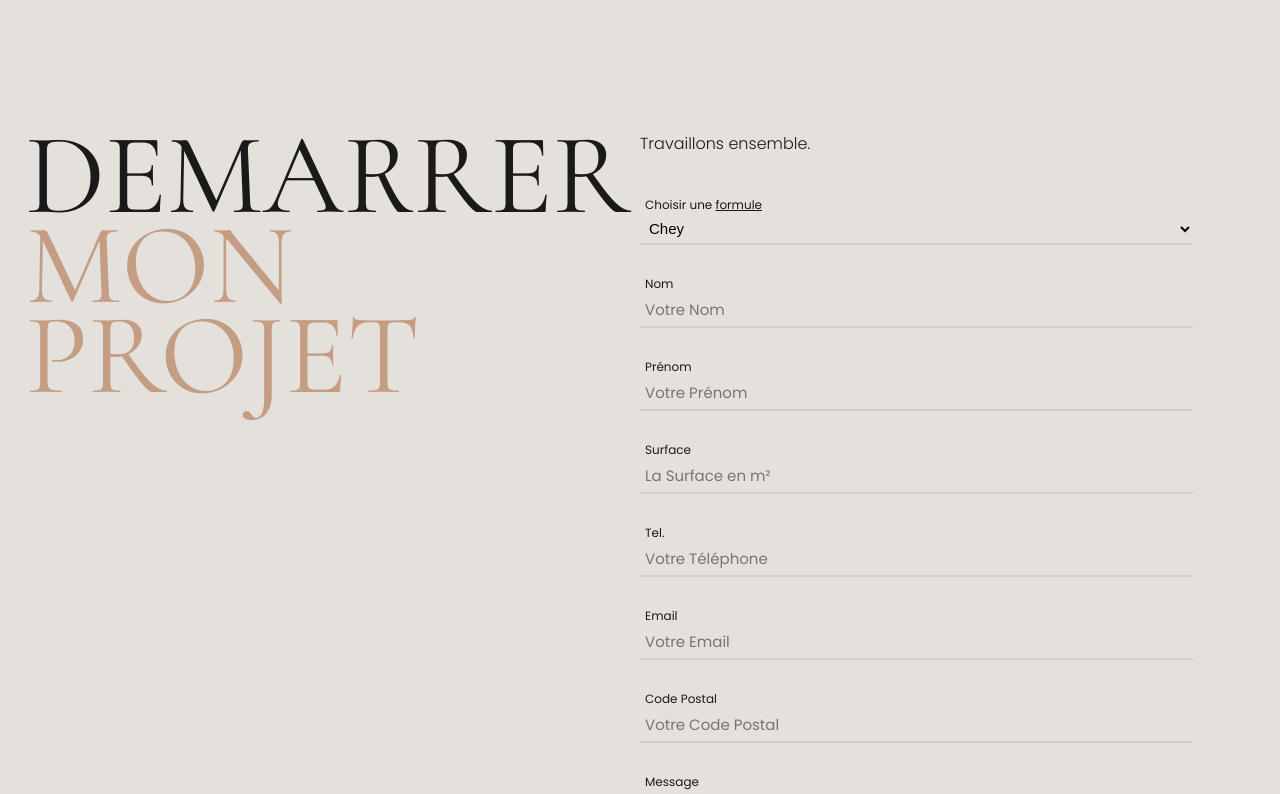
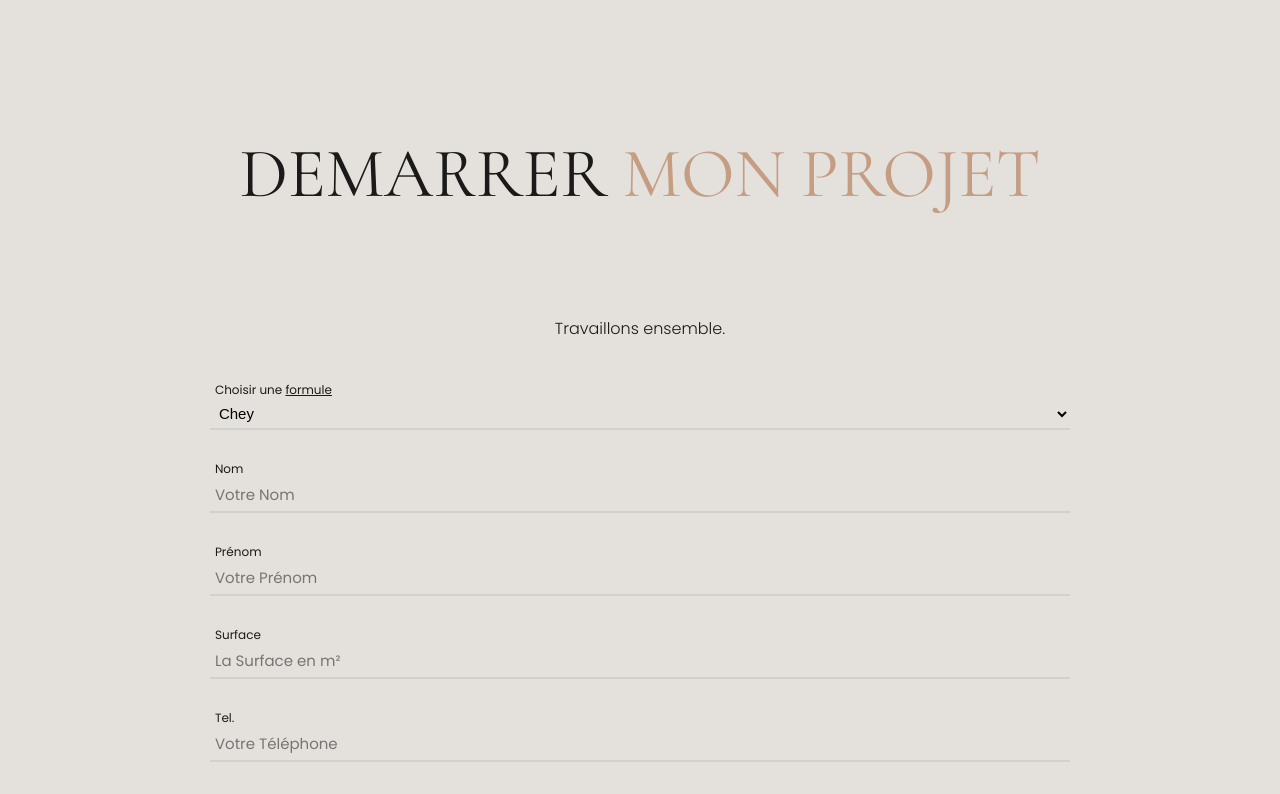
Before and after one commit to Scharlyopitz/CHEYSSOI-PARIS, a React (Vite) app: page / in a window 1280 px wide. Shown: the part 10160-10954 px from the top of the page. Built offline with nearby package versions, Linux system fonts and the light colour scheme.

Commit message:
Changement style de la section formulaire

```diff
--- a/src/sass/sections/_demarrerProjet.scss
+++ b/src/sass/sections/_demarrerProjet.scss
@@ -5,19 +5,15 @@
   padding: 10vh 2vw;
 
   .content {
-    display: flex;
     max-width: 1440px;
     width: 100%;
     margin: 0 auto;
 
     .titleFormulaire {
-      width: 50%;
-
+      display: flex;
+      justify-content: center;
+      gap: 15px;
       h2 {
-        text-align: start;
-        font-size: 115px;
-        line-height: 90px;
-
         &:nth-child(2),
         &:last-child {
           color: $LightBrown;
@@ -27,9 +23,11 @@
 
     .formulaire {
       display: flex;
-      flex-grow: 1;
+      justify-content: center;
+      margin-top: 100px;
 
       .miniText {
+        text-align: center;
         font-weight: 300;
       }
 
@@ -69,7 +67,7 @@
       form {
         display: flex;
         flex-direction: column;
-        width: 90%;
+        width: 70%;
       }
 
       .middle {
--- a/src/style/style.css
+++ b/src/style/style.css
@@ -386,27 +386,25 @@ nav .menu .link:hover::after {
   padding: 10vh 2vw;
 }
 #demarrerprojet .content {
-  display: flex;
   max-width: 1440px;
   width: 100%;
   margin: 0 auto;
 }
 #demarrerprojet .content .titleFormulaire {
-  width: 50%;
-}
-#demarrerprojet .content .titleFormulaire h2 {
-  text-align: start;
-  font-size: 115px;
-  line-height: 90px;
+  display: flex;
+  justify-content: center;
+  gap: 15px;
 }
 #demarrerprojet .content .titleFormulaire h2:nth-child(2), #demarrerprojet .content .titleFormulaire h2:last-child {
   color: #c49d83;
 }
 #demarrerprojet .content .formulaire {
   display: flex;
-  flex-grow: 1;
+  justify-content: center;
+  margin-top: 100px;
 }
 #demarrerprojet .content .formulaire .miniText {
+  text-align: center;
   font-weight: 300;
 }
 #demarrerprojet .content .formulaire .message {
@@ -443,7 +441,7 @@ nav .menu .link:hover::after {
 #demarrerprojet .content .formulaire form {
   display: flex;
   flex-direction: column;
-  width: 90%;
+  width: 70%;
 }
 #demarrerprojet .content .formulaire .middle {
   position: relative;
```
Also changed, not shown: 1 other file (tests, documents, lock files or other folders).
